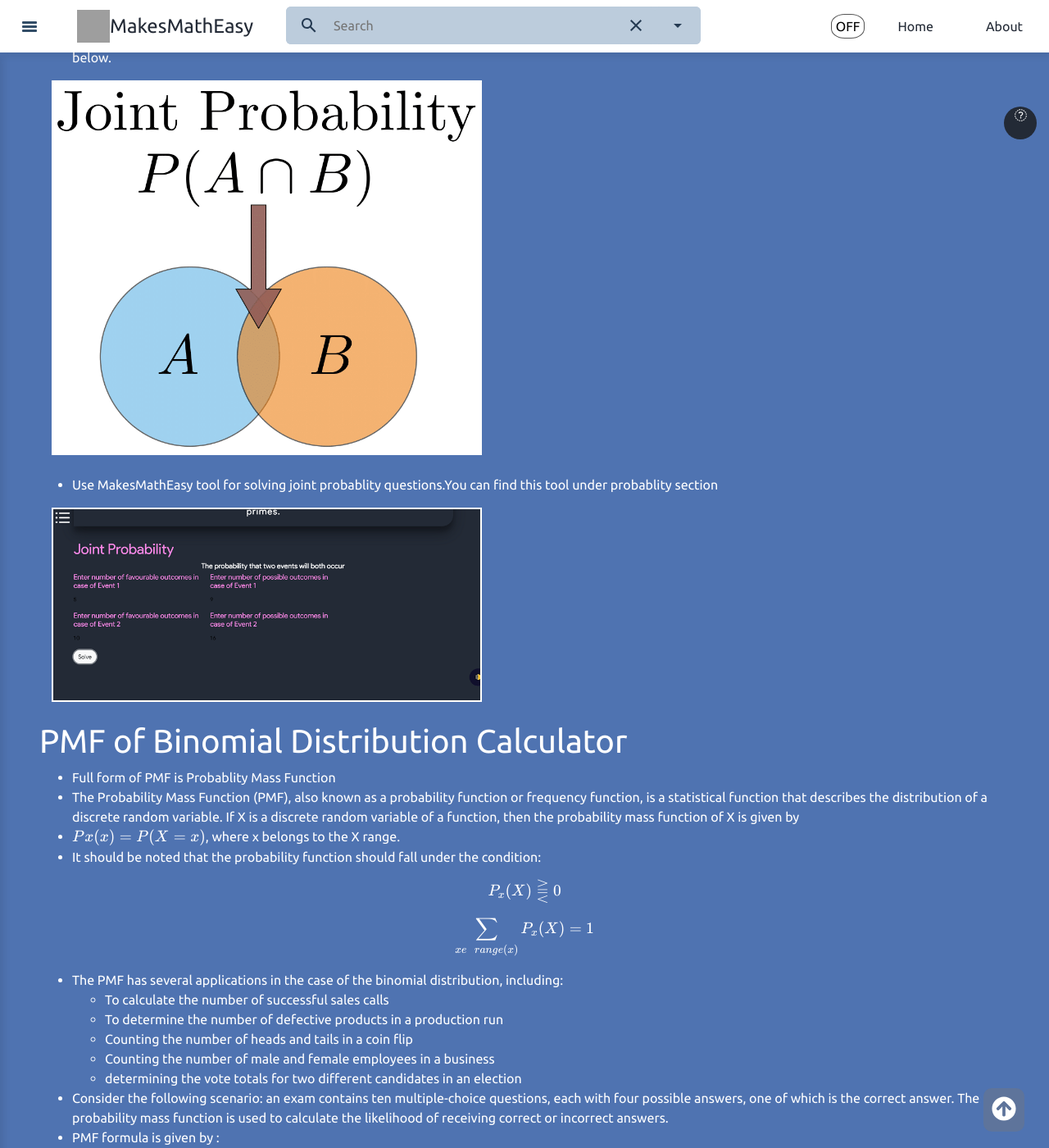
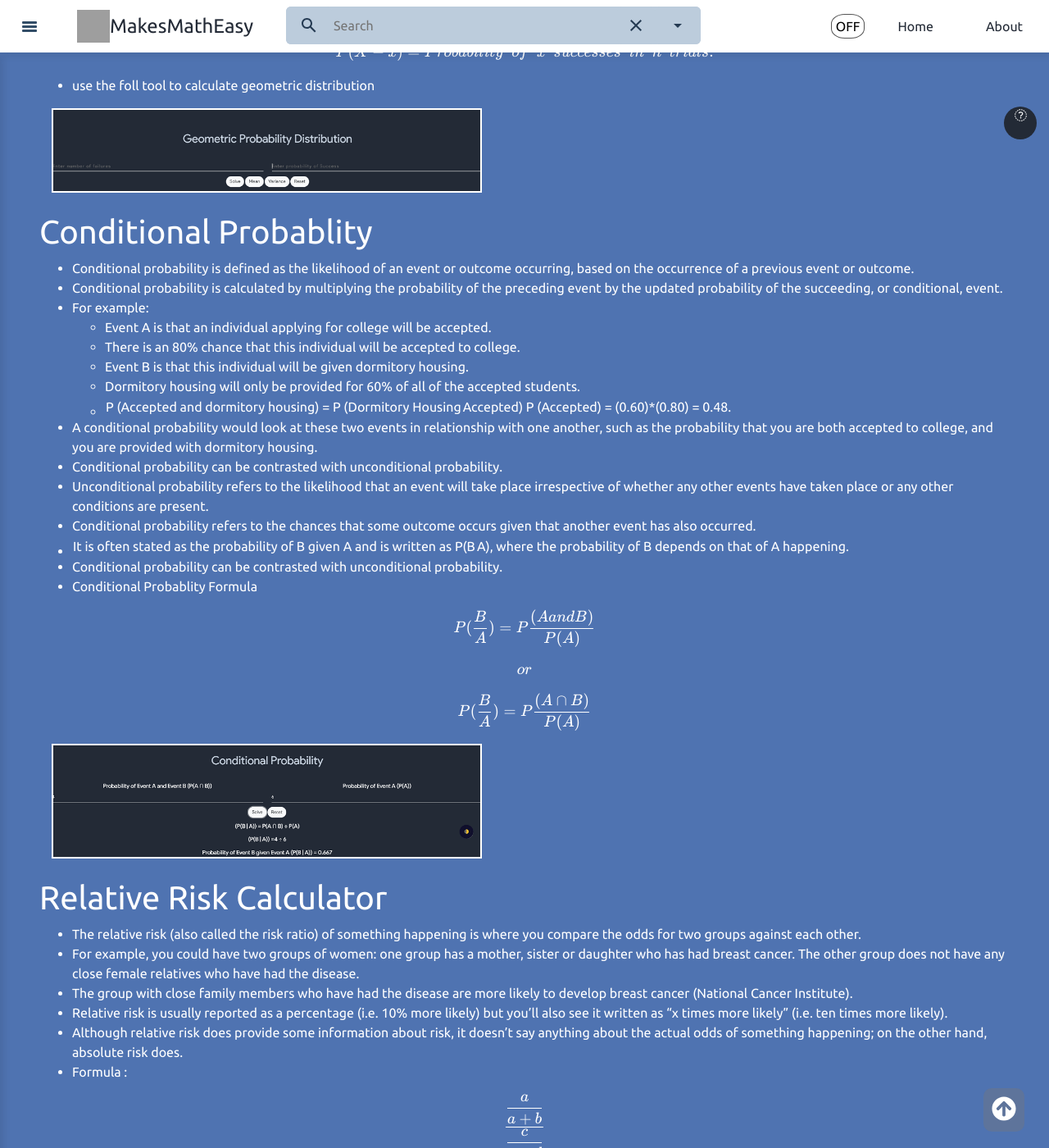
Before and after one commit to makesmatheasy/makesmatheasy-documentation, a Jekyll site: the page built from docs/probablity.md, in a window 1280 px wide and 1400 px high, scrolled down 1609 px. Shown: the whole window at 82% size. Built offline with Jekyll 4.4.1, drawn with Linux system fonts in a browser that asks for light colours; nearby versions of some CDN libraries; some of the changed text lies outside the part shown; grey boxes are pictures that could not be loaded.

Commit message:
added joint,conditional,geometric probablity and relative risk calculator (#132)
* fixed internal links and social icons

* added relative risk, condition, joint and geometric binomial probablity

* added probablity section images

```diff
--- a/_includes/sidebar.html
+++ b/_includes/sidebar.html
@@ -81,6 +81,7 @@
       <a href="{{site.baseurl}}/probablity" class="nav-link"> Probablity </a>
     </li>
 
+
     <li class="nav-item">
 
       <a href="{{site.baseurl}}/probablity" class="nav-link"> Statistics </a>
@@ -88,6 +89,7 @@
       <a href="{{site.baseurl}}/statistics" class="nav-link"> Statistics </a>
 
     </li>
+
 
 
   </ul>
--- a/docs/probablity.md
+++ b/docs/probablity.md
@@ -63,16 +63,104 @@ $$ P(E) = \dfrac{f}{n} $$
 </div>
 
 
+# Geometric Probability Distribution
+- The geometric distribution is a special case of the negative binomial distribution.
+- It deals with the number of trials required for a single success.
+- Thus, the geometric distribution is a negative binomial distribution where the number of successes (r) is equal to 1.
+- Formula is :
+
+<p>
+$$ P(X=x) = p * Q^{x-1}  $$
+$$ p = probability \enspace of \enspace success \enspace for \enspace single \enspace trial.  $$
+
+$$ q = probability  \enspace of \enspace failure \enspace for \enspace a \enspace single \enspace trial \enspace (1-p) $$
+
+$$ x = the \enspace number \enspace of \enspace failures \enspace before \enspace a  \enspace success. $$
+
+$$ P(X−x) = Probability \enspace of \enspace x \enspace successes \enspace in  \enspace n  \enspace trials. $$
+</p>
+
+- use the foll tool to calculate geometric distribution
+
+<div class="container my-3 row">
+<div class="col-md-6 pb-2" >
+<img alt="Probablity" class="tools_screenshot img-fluid" src="../public/images/probablity/geometric.png" >
+</div>
+</div>
+
+
+
+
+# Conditional Probablity
+- Conditional probability is defined as the likelihood of an event or outcome occurring, based on the occurrence of a previous event or outcome.
+- Conditional probability is calculated by multiplying the probability of the preceding event by the updated probability of the succeeding, or conditional, event.
+- For example:
+    - Event A is that an individual applying for college will be accepted.
+    - There is an 80% chance that this individual will be accepted to college.
+    - Event B is that this individual will be given dormitory housing.
+    - Dormitory housing will only be provided for 60% of all of the accepted students.
+    - P (Accepted and dormitory housing) = P (Dormitory Housing | Accepted) P (Accepted) = (0.60)*(0.80) = 0.48.
+- A conditional probability would look at these two events in relationship with one another, such as the probability that you are both accepted to college, and you are provided with dormitory housing.
+- Conditional probability can be contrasted with unconditional probability.
+- Unconditional probability refers to the likelihood that an event will take place irrespective of whether any other events have taken place or any other conditions are present.
+- Conditional probability refers to the chances that some outcome occurs given that another event has also occurred.
+- It is often stated as the probability of B given A and is written as P(B|A), where the probability of B depends on that of A happening.
+- Conditional probability can be contrasted with unconditional probability.
+- Conditional Probablity Formula
+
+<p>
+
+$$ P(\dfrac{B}{A}) = P \dfrac{ (A and B)}{ P(A)} $$
+$$ or $$
+$$ P(\dfrac{B}{A}) = P\dfrac{(A ∩ B)}{ P(A) } $$
+
+</p>
+
+<div class="container my-3 row">
+<div class="col-md-6 pb-2" >
+<img alt="Probablity" class="tools_screenshot img-fluid" src="../public/images/probablity/condi.png" >
+</div>
+</div>
+
+# Relative Risk Calculator
+- The relative risk (also called the risk ratio) of something happening is where you compare the odds for two groups against each other.
+- For example, you could have two groups of women: one group has a mother, sister or daughter who has had breast cancer. The other group does not have any close female relatives who have had the disease.
+- The group with close family members who have had the disease are more likely to develop breast cancer (National Cancer Institute).
+- Relative risk is usually reported as a percentage (i.e. 10% more likely) but you’ll also see it written as “x times more likely” (i.e. ten times more likely).
+- Although relative risk does provide some information about risk, it doesn’t say anything about the actual odds of something happening; on the other hand, absolute risk does.
+- Formula :
+
+<p>
+
+$$ \dfrac{\dfrac{a}{a+b}}{\dfrac{c}{c+d}} $$
+
+</p>
+
+-  Where "a" is the number of members of the exposed group who developed the disease
+- "b" is the nuber of members of the exposed group who didn't developed the disease
+- "c" is the number of members of the control group who developed the disease
+- "d" is the number of the control group who didn't developed the disease
+- Use following tool to calculate Relative Risk
+
+<div class="container my-3 row">
+<div class="col-md-6 pb-2" >
+<img alt="Probablity" class="tools_screenshot img-fluid" src="../public/images/probablity/relative.png" >
+</div>
+</div>
+
+
 # Joint Probablity
 - Probability is a mathematical branch that deals with the occurrence of a random event. In layman's terms, it is the likelihood of a specific event occurring. Joint probability is a statistical measure that calculates the likelihood of two events occurring simultaneously and at the same point in time.
 - Let A and B be the two events, and the joint probability is the likelihood of event B occurring at the same time as event A.
 - The notation used to represent the joint probability can take several forms. The joint probability of events with intersection is represented by the formula below.
 <p>
-$$ P (A⋂B) $$
+$$ P (A⋂B) = P(A) X P(B) $$
 </p>
 
 - in which, A, B denotes two events.
 - P(A and B), P(AB)=the combined probability of A and B
+- P (A) is the probability of event "A" occurring
+- P (B) is the probability of event "B" occurring
 - An intersection is the symbol "" in a joint probability. The probability of events A and B occurring is the same as the point at which A and B intersect. As a result, the joint probability is also referred to as the intersection of two or more events. This relationship can be represented using a Venn diagram, as shown below.
 <div class="container my-3 row">
 <div class="col-md-6 pb-2" >
```
Also changed, not shown: public/images/probablity/condi.png (added), public/images/probablity/geometric.png (added), public/images/probablity/relative.png (added).
